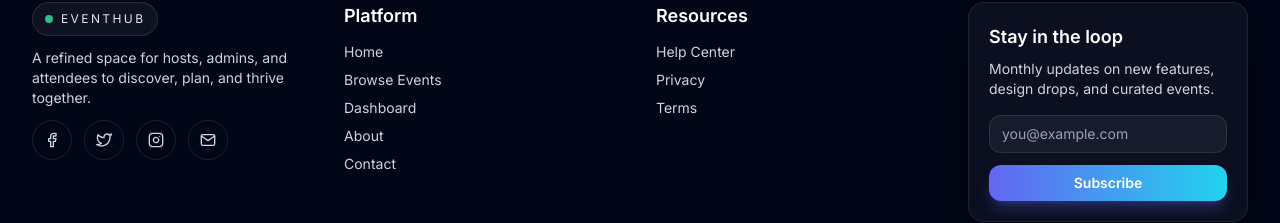
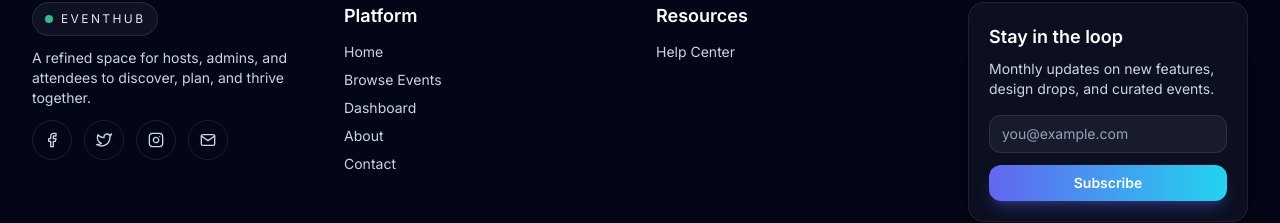
Before and after one commit to mahadi-zulfiker/mz-events-frontend, a Next.js app: page / in a window 1280 px wide. Shown: the part 3923-4146 px from the top of the page. Built offline with nearby package versions, Linux system fonts and the light colour scheme; no server answers.

Commit message:
footer updated

```diff
--- a/src/components/Footer.tsx
+++ b/src/components/Footer.tsx
@@ -64,8 +64,6 @@ export default function Footer() {
             title="Resources"
             items={[
               { label: 'Help Center', href: '/faq' },
-              { label: 'Privacy', href: '/privacy' },
-              { label: 'Terms', href: '/terms' },
             ]}
           />
           <div className="glass-panel rounded-2xl p-5">
```
